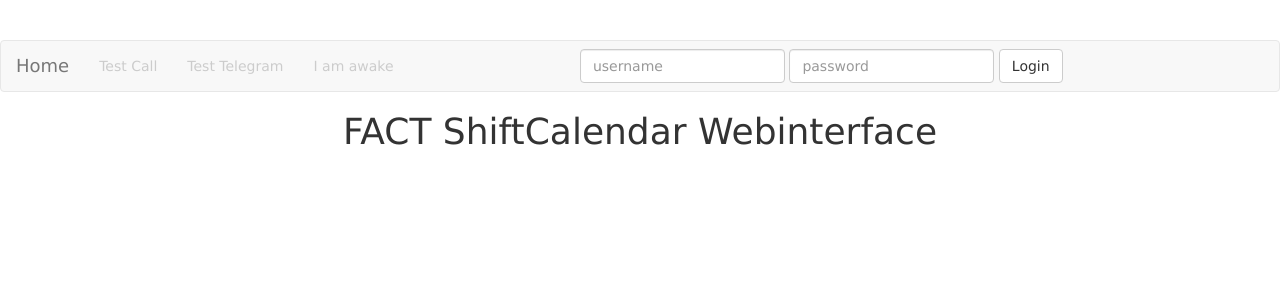
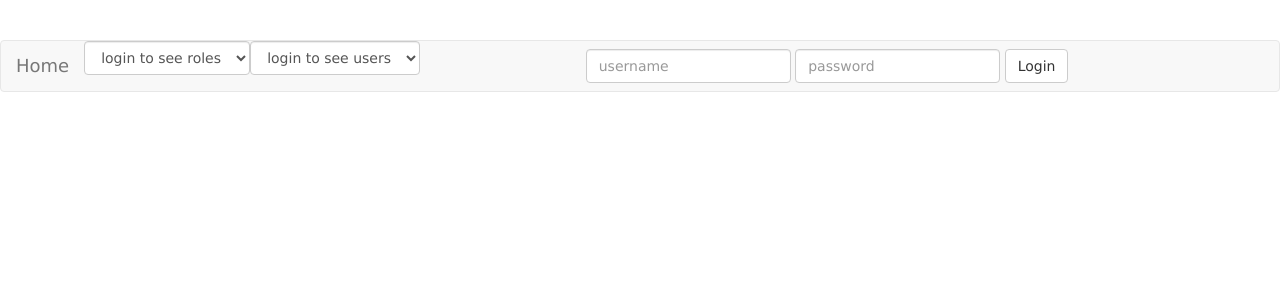
Before and after one commit to fact-project/shiftcalendar, a Python web app: template shiftcalendar_webinterface/templates/layout.html in a window 1280 px wide. Shown: the top 300 px of the page. Run offline with Jinja, Linux system fonts and the light colour scheme; the template is opened without the code that fills it, so the values that code supplies are empty.

Commit message:
put selects on top

```diff
--- a/shiftcalendar_webinterface/templates/layout.html
+++ b/shiftcalendar_webinterface/templates/layout.html
@@ -17,9 +17,20 @@
           <div class="collapse navbar-collapse" id="bs-example-navbar-collapse-1">
             {% if not current_user.is_authenticated %}
             <ul class="nav navbar-nav">
-              <li class="disabled"><a href="#">Test Call</a></li>
-              <li class="disabled"><a href="#">Test Telegram</a></li>
-              <li class="disabled"><a href="#">I am awake</a></li>
+              <li>
+                <div class="form-group">
+                  <select class="form-control" id="role_select">
+                  <option> login to see roles </option>
+                  </select>
+                </div>
+              </li>
+              <li>
+                <div class="form-group">
+                  <select class="form-control" id="username_select">
+                  <option> login to see users </option>
+                  </select>
+                </div>
+              </li>
             </ul>
             <form method="POST" action="/login" class="navbar-form">
               <div class="form-group">
@@ -30,27 +41,27 @@
             </form>
             {% else %}
             <ul class="nav navbar-nav">
-              <li><a href="/testCall">Test Call</a></li>
-              <li><a href="/testTelegram">Test Telegram</a></li>
               <li>
-                <form action="/iAmAwake" method="POST" class="navbar-form">
-                  <button class="btn btn-default">
-                    I am awake
-                  </button>
-                </form>
+                <div class="form-group">
+                  <select class="form-control" id="role_select">
+                  {% for r in roles %}
+                  <option value="{{ r['id'] }}"> {{ r['name'] }} </option>
+                  {% endfor %}
+                  </select>
+                </div>
               </li>
               <li>
-                <form action="/dummyAlert" method="POST" class="navbar-form">
-                  <button class="btn btn-default">
-                    Place Dummy Alert
-                  </button>
-                </form>
+                <div class="form-group">
+                  <select class="form-control" id="username_select">
+                  {% for u in usernames %}
+                  <option value="{{ u['uid'] }}"> {{ u['username'] }} </option>
+                  {% endfor %}
+                  </select>
+                </div>
               </li>
               <li>
                 <form action="/logout" class="navbar-form">
-                  <button class="btn btn-default">
-                    Logout
-                  </button>
+                  <button class="btn btn-default">Logout</button>
                 </form>
               </li>
             </ul>
@@ -59,7 +70,6 @@
           </div>
         </div>
       </nav>
-      <h1>FACT ShiftCalendar Webinterface</h1>
     </header>
         {% with messages = get_flashed_messages(with_categories=True) %}
         {% if messages %}
@@ -74,7 +84,6 @@
         {% endif %}
       {% endwith %}
     <div class="content">
-
       {% block content %}
       {% endblock %}
     </div>
```
